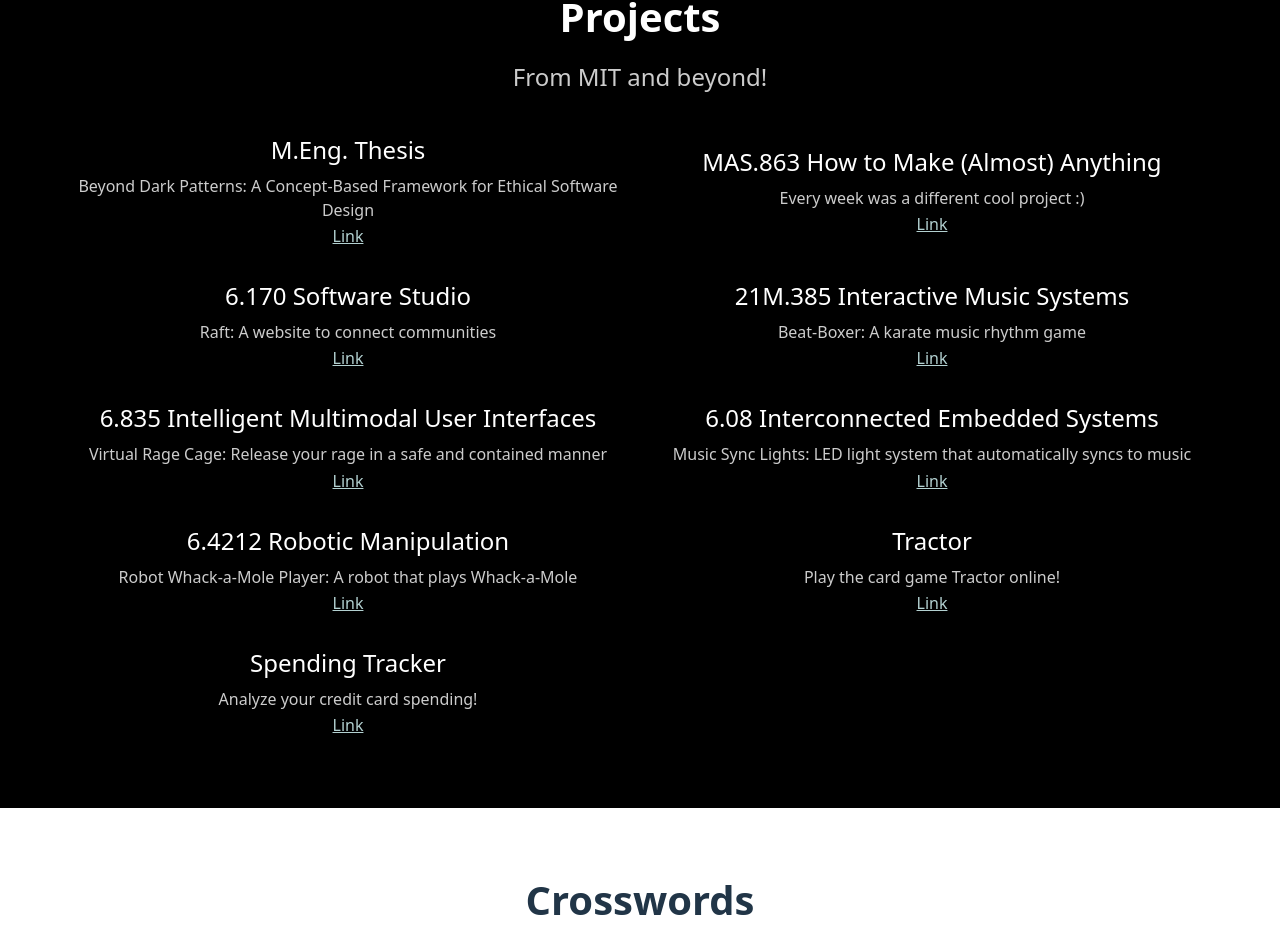
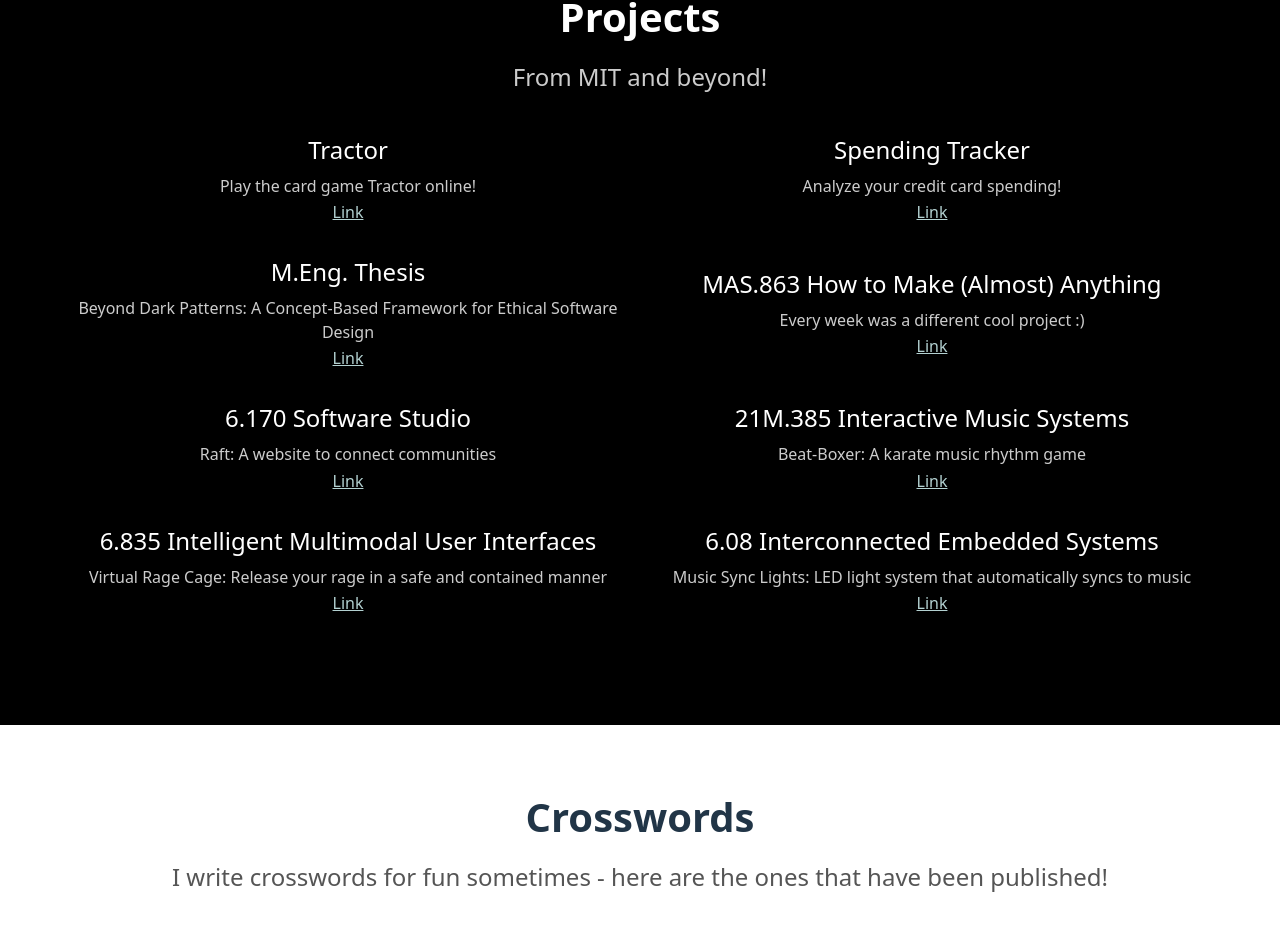
Before and after one commit to kxiong22x/kxiong22x.github.io, a React (Vite) app: page / in a window 1280 px wide. Shown: the part 875-1811 px from the top of the page. Built offline with nearby package versions, Linux system fonts and the light colour scheme.

Commit message:
changed projects to chronological order

```diff
--- a/src/components/Projects/Projects.jsx
+++ b/src/components/Projects/Projects.jsx
@@ -2,6 +2,16 @@
 import styles from './Projects.module.css'
 
 const projects = [
+  {
+    title: 'Tractor',
+    description: 'Play the card game Tractor online!',
+    link: 'https://katherinexiong.com/tractor'
+  },
+  {
+    title: 'Spending Tracker',
+    description: 'Analyze your credit card spending!',
+    link: 'https://spending.katherinexiong.com'
+  },
   {
     title: 'M.Eng. Thesis',
     description: 'Beyond Dark Patterns: A Concept-Based Framework for Ethical Software Design',
@@ -32,21 +42,11 @@
     description: 'Music Sync Lights: LED light system that automatically syncs to music',
     link: 'https://www.youtube.com/watch?v=vCCKnwrtTOI',
   },
-  {
-    title: '6.4212 Robotic Manipulation',
-    description: 'Robot Whack-a-Mole Player: A robot that plays Whack-a-Mole',
-    link: 'https://www.youtube.com/watch?v=FfJWKTg6WFI',
-  },
-  {
-    title: 'Tractor',
-    description: 'Play the card game Tractor online!',
-    link: 'https://katherinexiong.com/tractor'
-  },
-  {
-    title: 'Spending Tracker',
-    description: 'Analyze your credit card spending!',
-    link: 'https://spending.katherinexiong.com'
-  }
+  // {
+  //   title: '6.4212 Robotic Manipulation',
+  //   description: 'Robot Whack-a-Mole Player: A robot that plays Whack-a-Mole',
+  //   link: 'https://www.youtube.com/watch?v=FfJWKTg6WFI',
+  // },
 ]
 
 function Projects() {
```
